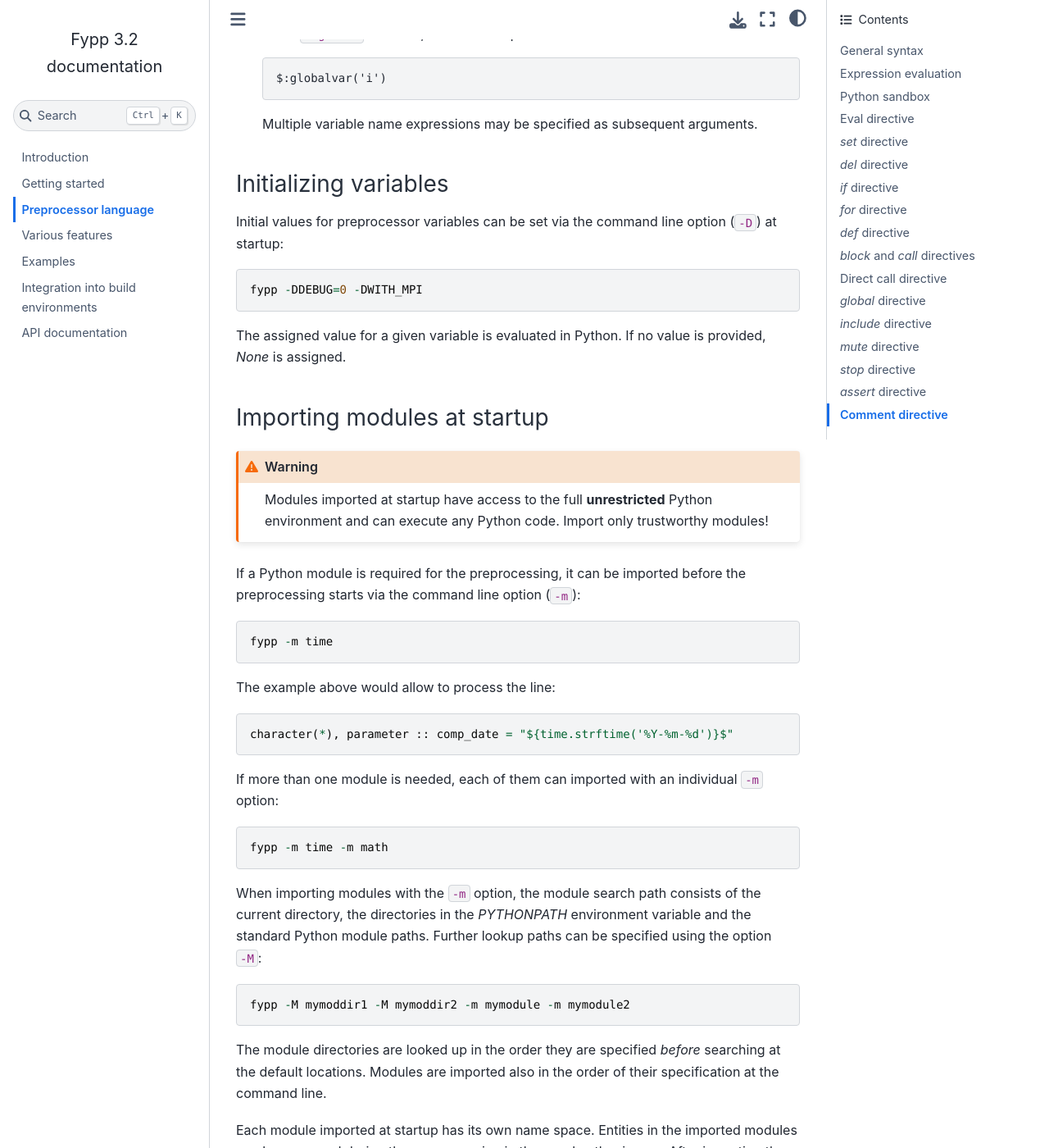
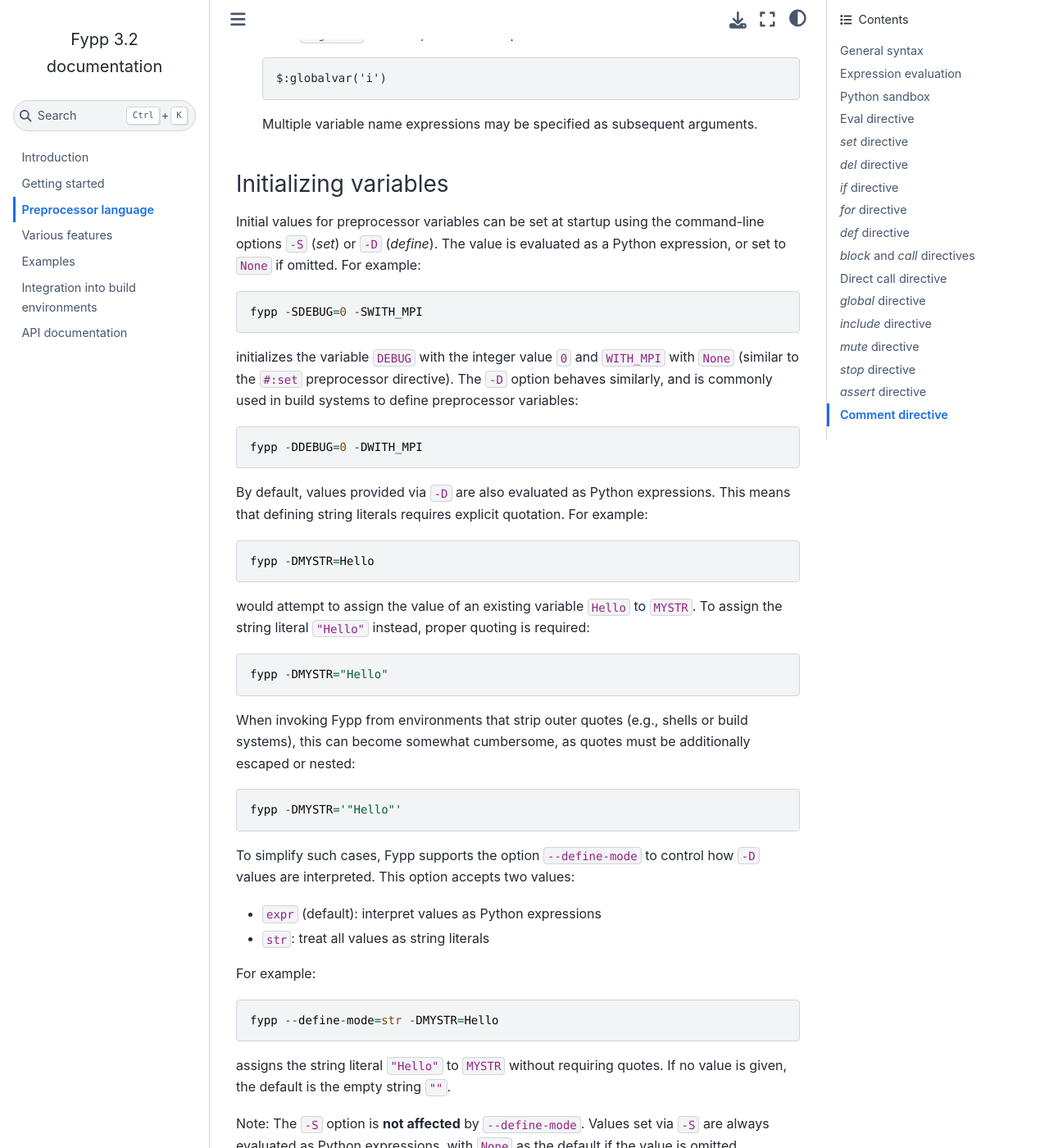
Before and after one commit to aradi/fypp, a Sphinx documentation site: the page built from docs/preprocessor-language.rst, in a window 1280 px wide and 1400 px high, scrolled down 5485 px. Shown: the whole window at 82% size. Built offline with Sphinx 7.4.7 and the Sphinx Book theme 1.1.4, drawn with Linux system fonts in a browser that asks for light colours; some of the changed text lies outside the part shown.

Commit message:
Implement --define-mode and -S options
The --define-mode option controls, whether values in -D options are
evaluated or treated as string literals. The -S (set) option
initializes variables with expression evaluation (independent of the
--define-mode settings).

```diff
--- a/docs/preprocessor-language.rst
+++ b/docs/preprocessor-language.rst
@@ -245,13 +245,53 @@
 Initializing variables
 ----------------------
 
-Initial values for preprocessor variables can be set via the command line option
-(``-D``) at startup::
+Initial values for preprocessor variables can be set at startup using the
+command-line options ``-S`` (*set*) or ``-D`` (*define*). The value is evaluated
+as a Python expression, or set to ``None`` if omitted. For example::
+
+  fypp -SDEBUG=0 -SWITH_MPI
+
+initializes the variable ``DEBUG`` with the integer value ``0`` and ``WITH_MPI``
+with ``None`` (similar to the ``#:set`` preprocessor directive). The ``-D``
+option behaves similarly, and is commonly used in build systems to define
+preprocessor variables::
 
   fypp -DDEBUG=0 -DWITH_MPI
 
-The assigned value for a given variable is evaluated in Python. If no value is
-provided, `None` is assigned.
+By default, values provided via ``-D`` are also evaluated as Python expressions.
+This means that defining string literals requires explicit quotation. For
+example::
+
+  fypp -DMYSTR=Hello
+
+would attempt to assign the value of an existing variable ``Hello`` to
+``MYSTR``. To assign the string literal ``"Hello"`` instead, proper quoting is
+required::
+
+  fypp -DMYSTR="Hello"
+
+When invoking Fypp from environments that strip outer quotes (e.g., shells or
+build systems), this can become somewhat cumbersome, as quotes must be
+additionally escaped or nested::
+
+  fypp -DMYSTR='"Hello"'
+
+To simplify such cases, Fypp supports the option ``--define-mode`` to control
+how ``-D`` values are interpreted. This option accepts two values:
+
+- ``expr`` (default): interpret values as Python expressions
+- ``str``: treat all values as string literals
+
+For example::
+
+  fypp --define-mode=str -DMYSTR=Hello
+
+assigns the string literal ``"Hello"`` to ``MYSTR`` without requiring quotes. If
+no value is given, the default is the empty string ``""``.
+
+Note: The ``-S`` option is **not affected** by ``--define-mode``. Values set via
+``-S`` are always evaluated as Python expressions, with ``None`` as the default
+if the value is omitted.
 
 
 Importing modules at startup
```
Also changed, not shown: CHANGELOG.rst (+12 -0 lines), 2 other files.
